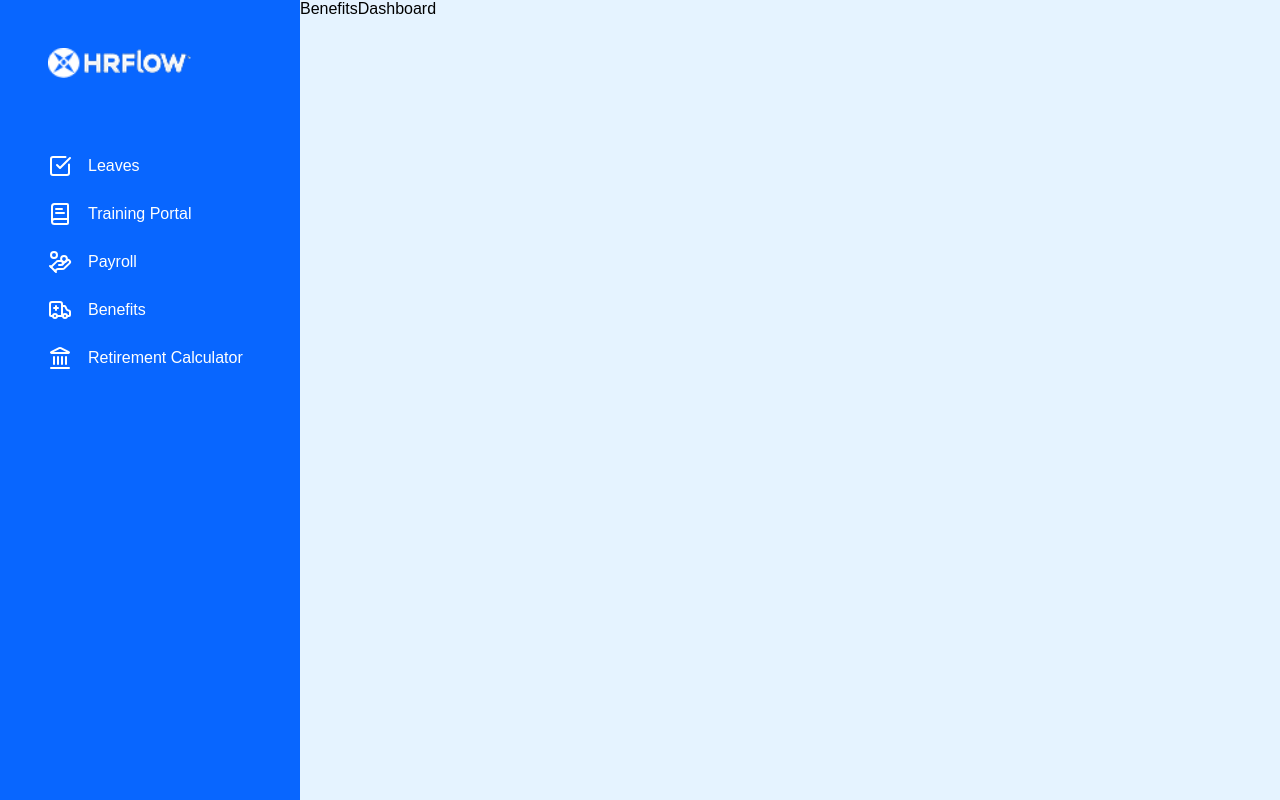
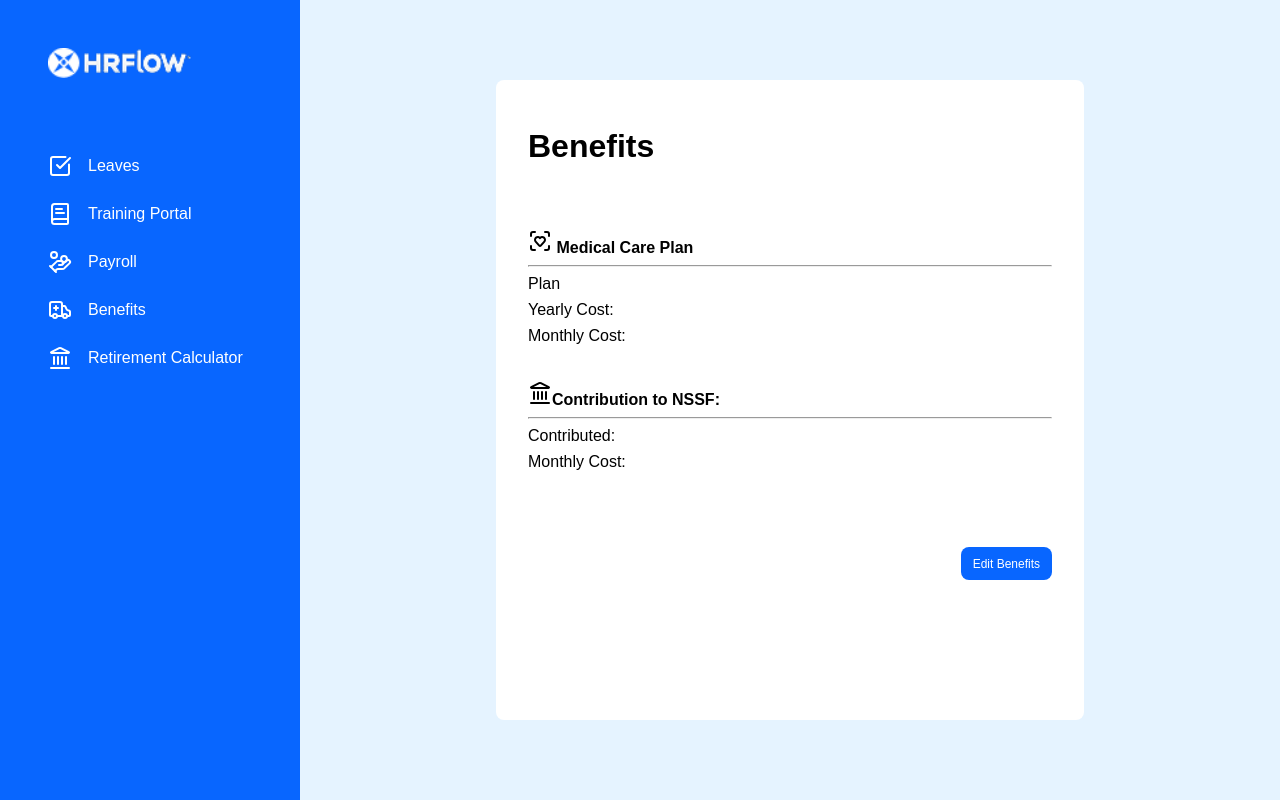
Before and after one commit to HoussienZed/HR_system, a React (Vite) app in the folder Client/: page /benefitsdashboard in a window 1280 px wide. Built offline with nearby package versions, Linux system fonts and the light colour scheme; a web font is replaced by a local one.

Commit message:
finished the frontend skeleton for benefits payroll

```diff
--- /dev/null
+++ b/Client/src/assets/styles/benefitsDashboard.css
@@ -0,0 +1,43 @@
+.benefits-dashboard-container {
+    height: 100%;
+    width: 100%;
+    display: flex;
+    justify-self: center;
+    align-items: center;
+}
+
+.benefits-dashboard-details {
+    width: 60%;
+    height: 80%;
+    padding-right: var(--container-padding-x);
+    padding-left: var(--container-padding-x);
+    margin-right: auto;
+    margin-left: auto;
+    padding-top: 2rem;
+    border-radius: 8px;
+}
+
+.benefits-dashboard-details h1 {
+    margin-bottom: 2em;
+    margin-top: 0.5em;
+}
+
+.edit-benefits-btn {
+    margin-top: 1em;
+    border: none;
+    padding: 0.3em;
+}
+
+.benefits-dashboard-edit-btn {
+    width: 100%;
+    display: flex;
+    justify-content: flex-end;
+    margin-top: 4em;
+
+}
+
+.medical-care-plan, .contribution-to-nssf {
+    display: flex;
+    flex-direction: column;
+    gap: 0.5em;
+}
--- a/Client/src/assets/styles/employeePayroll.css
+++ b/Client/src/assets/styles/employeePayroll.css
@@ -9,7 +9,7 @@
     border-radius: 8px;
 }
 
-.payroll-details p {
+.employee-payroll-title {
     margin-top: 2em;
 }
 
--- a/Client/src/pages/employee/BenefitsDashboard.jsx
+++ b/Client/src/pages/employee/BenefitsDashboard.jsx
@@ -1,7 +1,46 @@
 import React from "react";
+import { ScanHeart, Landmark } from "lucide-react";
+import Button from "../../component/others/Button";
+import "../../assets/styles/benefitsDashboard.css";
 
 const BenefitsDashboard = () => {
-  return <div>BenefitsDashboard</div>;
+  const handleEditBenefits = () => {};
+  return (
+    <div className="flex flex-column flex-center benefits-dashboard-container">
+      <div className="bg-white flex-column justify-between benefits-dashboard-details">
+        <h1>Benefits</h1>
+        <div className="medical-care-plan">
+          <h4>
+            <ScanHeart /> Medical Care Plan
+          </h4>
+          <hr />
+          <p>Plan </p>
+          <p>Yearly Cost:</p>
+          <p>Monthly Cost:</p>
+        </div>
+        <br />
+        <br />
+        <div className="contribution-to-nssf">
+          <h4>
+            <Landmark />
+            Contribution to NSSF:
+          </h4>
+          <hr />
+          <p>Contributed: </p>
+          <p>Monthly Cost:</p>
+        </div>
+
+        <div className="benefits-dashboard-edit-btn">
+          <Button
+            text="Edit Benefits"
+            onClick={handleEditBenefits}
+            className={"edit-benefits-btn"}
+            textColor="text-white"
+          />
+        </div>
+      </div>
+    </div>
+  );
 };
 
 export default BenefitsDashboard;
--- a/Client/src/pages/employee/EmployeePayroll.jsx
+++ b/Client/src/pages/employee/EmployeePayroll.jsx
@@ -6,21 +6,21 @@ const EmployeePayroll = () => {
     <div className="flex flex-column flex-center payroll-details-container">
       <div className="bg-white flex-column justify-between payroll-details">
         <h1>Employee Payroll</h1>
-        <p>Full Name:</p>
+        <p className="employee-payroll-title">Full Name:</p>
         <hr />
-        <p>Title: </p>
+        <p className="employee-payroll-title">Title: </p>
         <hr />
-        <p>Bank Account:</p>
+        <p className="employee-payroll-title">Bank Account:</p>
         <hr />
-        <p>Basic Salary:</p>
+        <p className="employee-payroll-title">Basic Salary:</p>
         <hr />
-        <p>Transportation:</p>
+        <p className="employee-payroll-title">Transportation:</p>
         <hr />
-        <p>Contribution to NSSF:</p>
+        <p className="employee-payroll-title">Contribution to NSSF:</p>
         <hr />
-        <p>Medical Care Plan: </p>
+        <p className="employee-payroll-title">Medical Care Plan: </p>
         <hr />
-        <p>Income Taxes (11%):</p>
+        <p className="employee-payroll-title">Income Taxes (11%):</p>
         <hr />
       </div>
     </div>
```
Also changed, not shown: Client/src/assets/accounting.svg (added).
